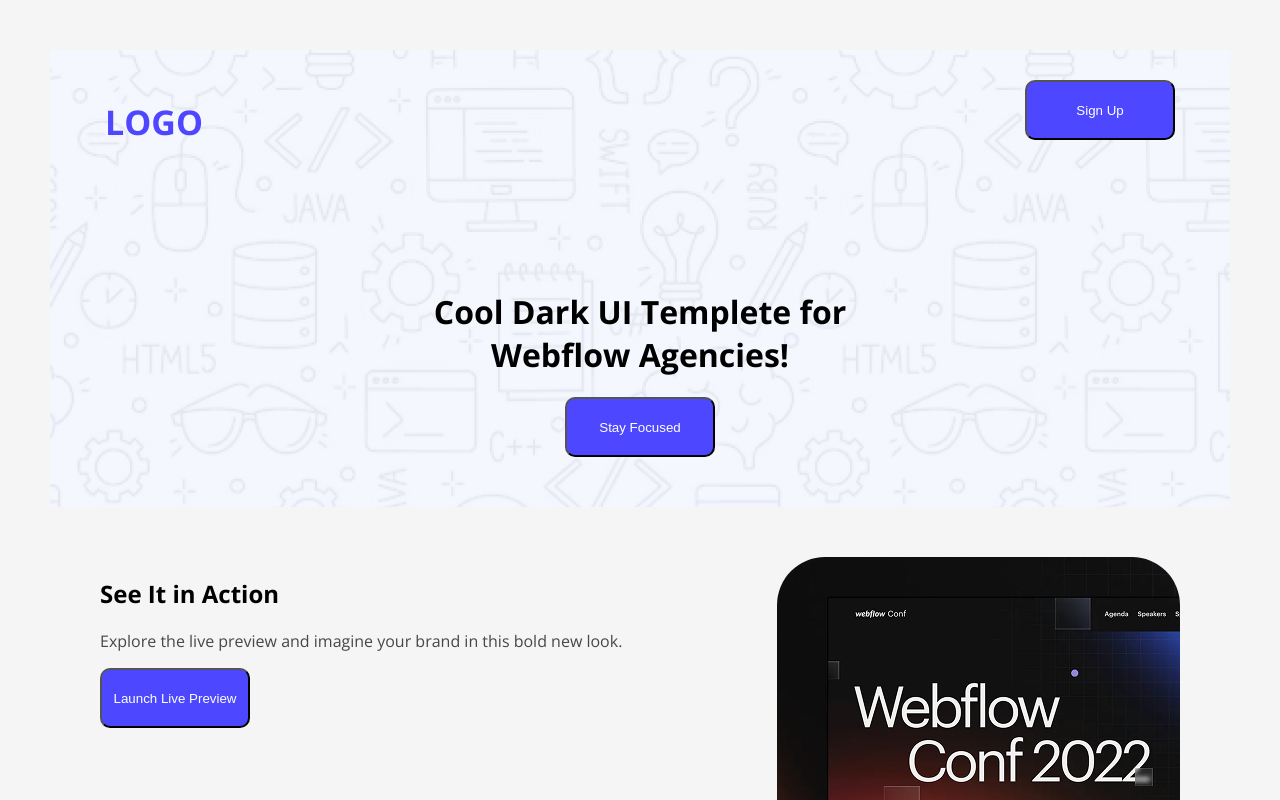
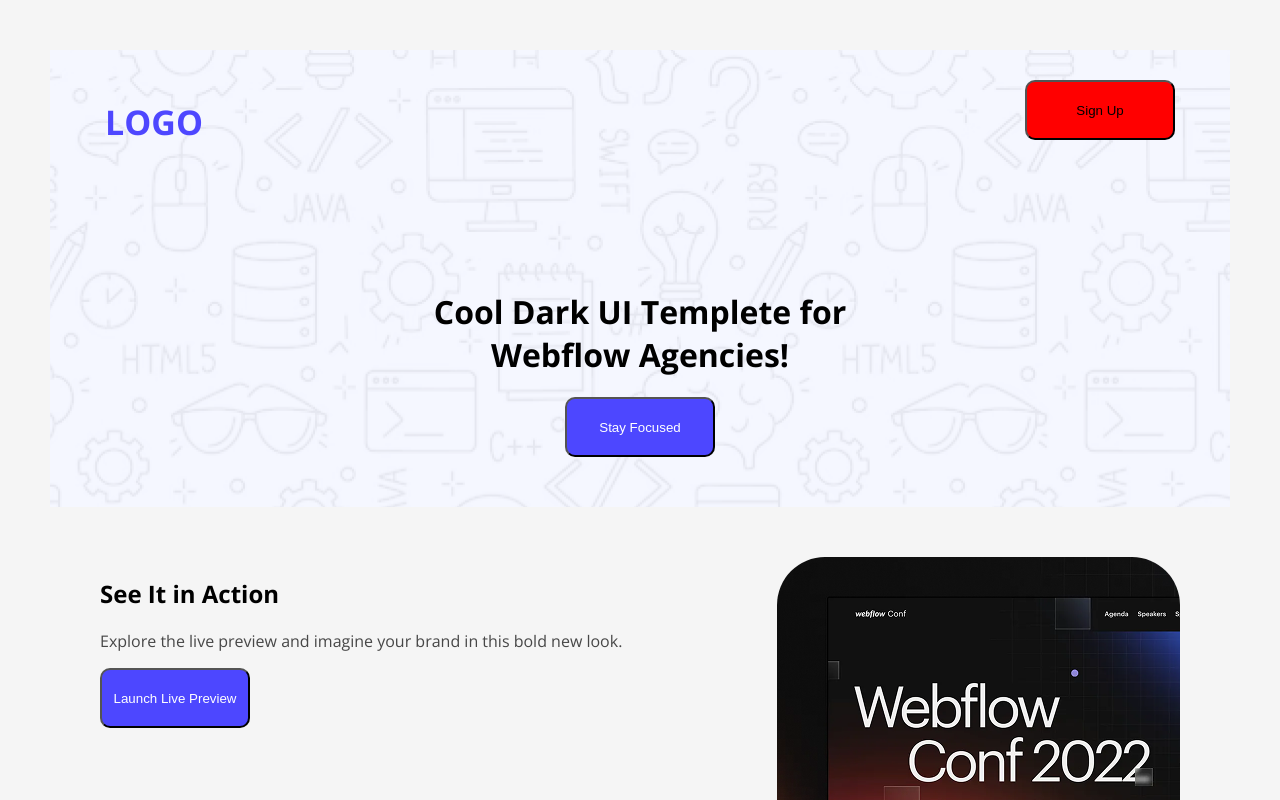
Before and after one commit to mdnahidhassannur/Assaignment-1, a plain HTML site: page index.html in a window 1280 px wide. In both pictures the pointer is over the button "Sign Up". Shown: the top 800 px of the page. Drawn offline with nearby package versions, Linux system fonts and the light colour scheme.

Commit message:
finished

```diff
--- a/style.css
+++ b/style.css
@@ -13,6 +13,11 @@
     border-radius: 10px;
     width: 150px;
     height: 60px;
+    font-style: bold;
+}
+.btn:hover{
+    color: black;
+    background-color:red ;
 }
 .text{
     color: #4E47FF;
@@ -34,7 +39,7 @@ nav{
 header{
     background-image: url(Assets/Hero-bg.png);
     background-position: top center;
-    width="100%"
+    width:100%;
 }
 .banner{
     text-align: center;
```
